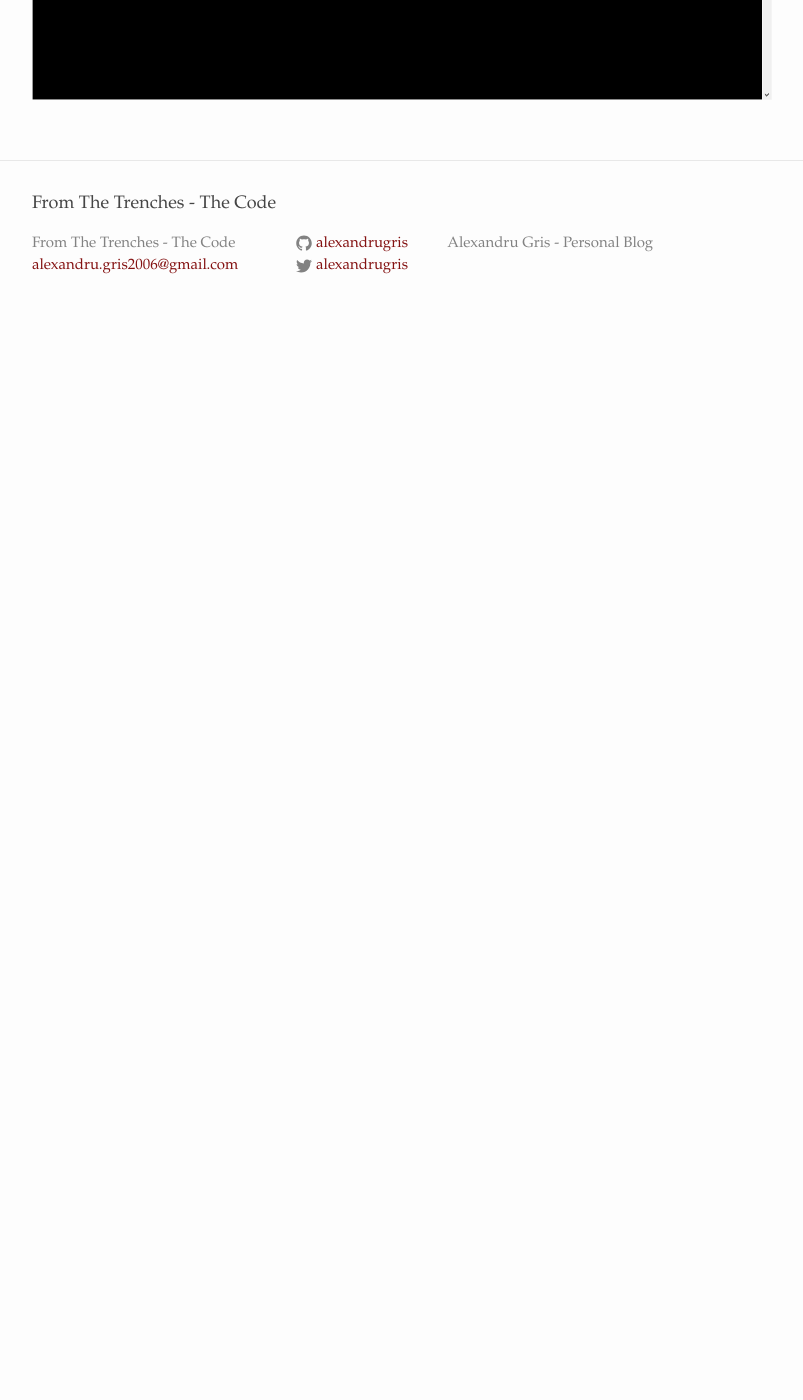
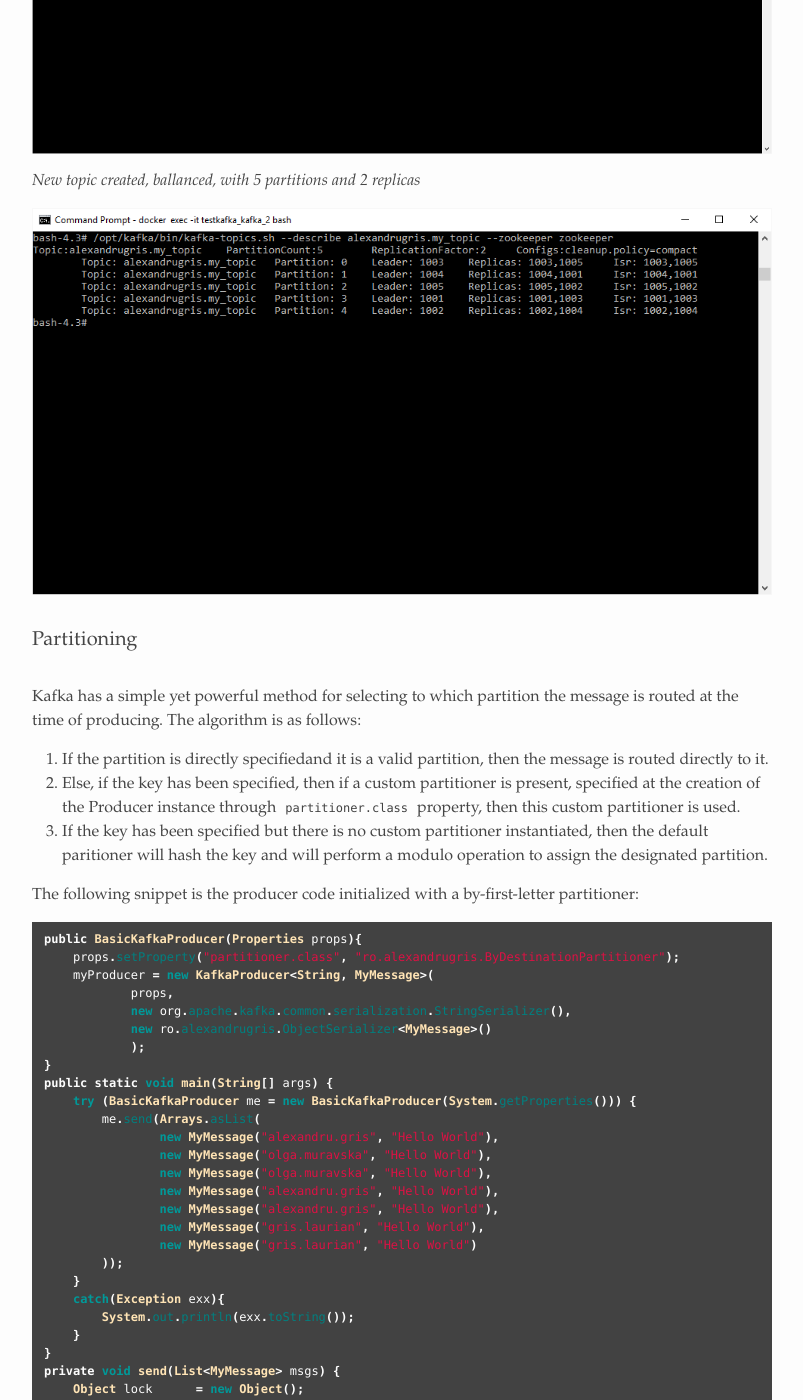
Before and after one commit to alexandrugris/my-jekyll-tech-blog, a Jekyll site: the page built from MyBlog/_posts/2017-06-04-kafka-patterns.markdown, in a window 1280 px wide and 1400 px high, scrolled down 7290 px. Shown: the whole window, without its empty margins (238-1041 px from the left). Built offline with Jekyll 4.4.1, drawn with Linux system fonts in a browser that asks for light colours; before the commit the page ends 7628 px from its top, so only the background shows below that; some of the changed text lies outside the part shown.

Commit message:
Kafka continued

````diff
--- a/MyBlog/_posts/2017-06-04-kafka-patterns.markdown
+++ b/MyBlog/_posts/2017-06-04-kafka-patterns.markdown
@@ -219,6 +219,9 @@
       HOSTNAME_COMMAND: "route -n | awk '/UG[ \t]/{print $$2}'"
       KAFKA_ZOOKEEPER_CONNECT: zookeeper:2181
 
+      # create a topic on start
+      KAFKA_CREATE_TOPICS: "alexandrugris.my_topic:5:2:compact" # 5 partitions, 2 replicas
+
     volumes:
       - /var/run/docker.sock:/var/run/docker.sock
 ```
@@ -237,3 +240,78 @@
 
 *Produced messages in the queue*
 ![Messages]({{site.url}}/assets/kafka_7.png)
+
+*New topic created, ballanced, with 5 partitions and 2 replicas*
+
+![Messages]({{site.url}}/assets/kafka_8.png)
+
+### Partitioning
+
+Kafka has a simple yet powerful method for selecting to which partition the message is routed at the time of producing. The algorithm is as follows:
+
+1. If the partition is directly specifiedand it is a valid partition, then the message is routed directly to it.
+2. Else, if the key has been specified, then if a custom partitioner is present, specified at the creation of the Producer instance through `partitioner.class` property, then this custom partitioner is used.
+3. If the key has been specified but there is no custom partitioner instantiated, then the default paritioner will hash the key and will perform a modulo operation to assign the designated partition.
+
+The following snippet is the producer code initialized with a by-first-letter partitioner:
+
+```java
+public BasicKafkaProducer(Properties props){
+    props.setProperty("partitioner.class", "ro.alexandrugris.ByDestinationPartitioner");
+    myProducer = new KafkaProducer<String, MyMessage>(
+            props,
+            new org.apache.kafka.common.serialization.StringSerializer(),
+            new ro.alexandrugris.ObjectSerializer<MyMessage>()
+            );
+}
+public static void main(String[] args) {
+    try (BasicKafkaProducer me = new BasicKafkaProducer(System.getProperties())) {
+        me.send(Arrays.asList(
+                new MyMessage("alexandru.gris", "Hello World"),
+                new MyMessage("olga.muravska", "Hello World"),
+                new MyMessage("olga.muravska", "Hello World"),
+                new MyMessage("alexandru.gris", "Hello World"),
+                new MyMessage("alexandru.gris", "Hello World"),
+                new MyMessage("gris.laurian", "Hello World"),
+                new MyMessage("gris.laurian", "Hello World")
+        ));
+    }
+    catch(Exception exx){
+        System.out.println(exx.toString());
+    }
+}
+private void send(List<MyMessage> msgs) {
+    Object lock      = new Object();
+    class Counter {
+        int cnt = msgs.size();
+        int decrement(){ return --cnt; }
+    } // to avoid the fact that java still does not have true closures :((
+    Counter cnt = new Counter();
+    for(MyMessage msg : msgs) {
+        myProducer.send(new ProducerRecord<String, MyMessage>(TOPIC_NAME, msg.destination(), msg), (RecordMetadata metadata, Exception exception) -> {
+                if (exception != null) {
+                    System.out.println(exception.toString());
+                } else {
+                    System.out.println(metadata.toString());
+                }
+                synchronized (lock) {
+                    if (cnt.decrement() == 0) lock.notify();
+                }
+        });
+    }
+    synchronized (lock) {
+        try { lock.wait(); } catch(Exception exx){}
+    }
+}
+```
+
+The producer is thread safe and should generally be shared among all threads for best performance.
+The producer manages a single background thread that does I/O as well as a TCP connection to each of the brokers it needs to communicate with. Failure to close the producer after use will leak these resources.
+
+The result of the per-first-letter partitioner when run:
+
+```
+$>/opt/kafka/bin/kafka-console-consumer.sh --bootstrap-server kafka:9092 --topic alexandrugris.my_topic --partition 0 --from-beginning
+```
+
+![Messages]({{site.url}}/assets/kafka_9.png)
````
Also changed, not shown: MyBlog/assets/kafka_8.png (added), MyBlog/assets/kafka_9.png (added).
